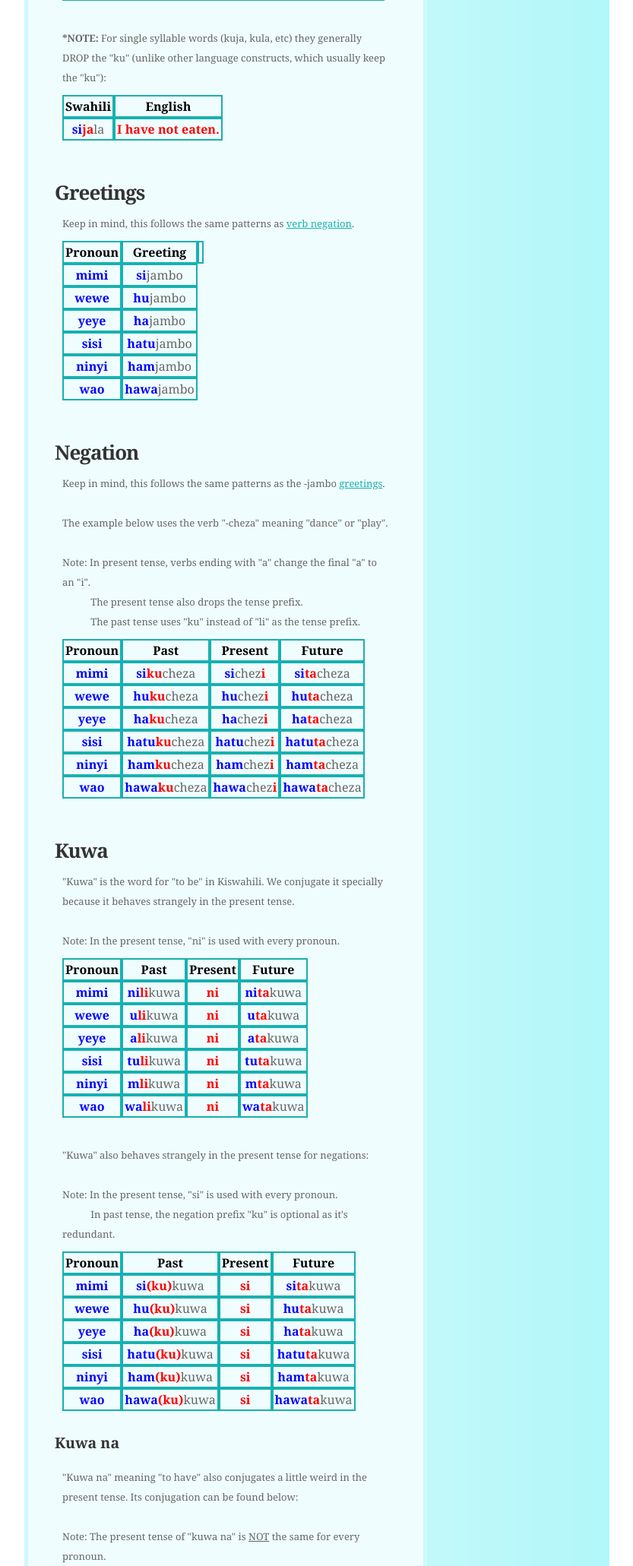
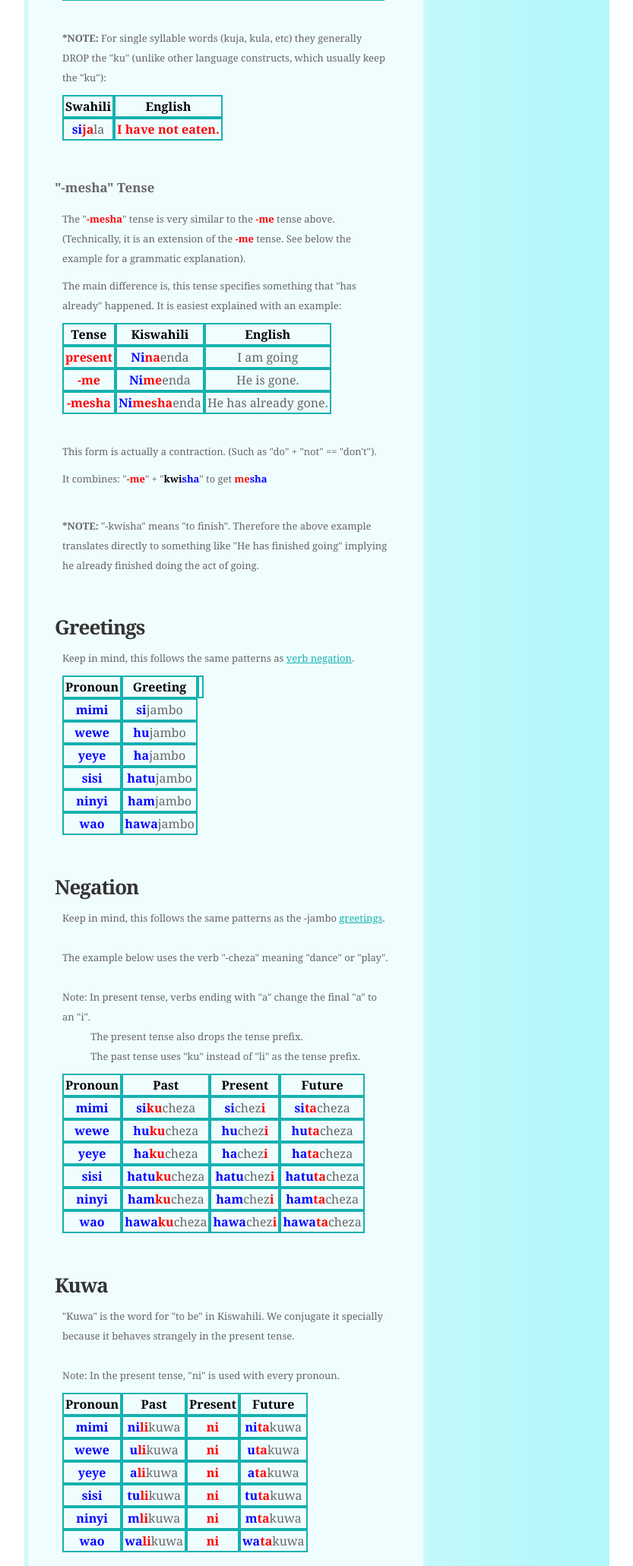
Before and after one commit to mrhappyasthma/SwahiliCheatSheet, a Python web app: template templates/home.html in a window 1280 px wide. Shown: the part 3859-5920 px from the top of the page at 76% size, without its empty margins (223-1056 px from the left). Run offline with Jinja, Linux system fonts and the light colour scheme; the template is opened without the code that fills it, so the values that code supplies are empty.

Commit message:
Added "-mesha" tense

```diff
--- a/templates/posts/tenses.html
+++ b/templates/posts/tenses.html
@@ -12,7 +12,7 @@
 	</p>
 
 	<div class="entry">
-		<table id="tenses" border="0" cellpading="0" cellspacing="0">
+		<table id="tenses" border="0" cellpadding="0" cellspacing="0">
 			<tr class="title">
 				<td>Tense</td>
 				<td>Verb Prefix</td>
@@ -36,7 +36,7 @@
 			Here is an example of the conjugations of "-lala" the verb for "sleep".  The pronoun prefix is in <span class="blue">blue</span>.  The tense prefix is in <span class="red">red</span>.
 		</p>
 
-		<table id="tenses" border="0" cellpading="0" cellspacing="0">
+		<table id="tenses" border="0" cellpadding="0" cellspacing="0">
 			<tr class="title">
 				<td>Pronoun</td>
 				<td>Past</td>
@@ -110,7 +110,7 @@
 			</li>
 			<br>
 
-			<table id="-mepassive" border="0" cellpading="0" cellspacing="0">
+			<table id="-mepassive" border="0" cellpadding="0" cellspacing="0">
 				<tr class="title">
 					<td>Tense</td>
 					<td>Swahili</td>
@@ -148,7 +148,7 @@
 			</li>
 			<br>
 
-			<table id="-meactive" border="0" cellpading="0" cellspacing="0">
+			<table id="-meactive" border="0" cellpadding="0" cellspacing="0">
 				<tr class="title">
 					<td>Tense</td>
 					<td>Swahili</td>
@@ -191,7 +191,7 @@
 
 		<p>For example, we will use the verb "-fika" (to arrive):</p>
 
-		<table id="-jatable" border="0" cellpading="0" cellspacing="0">
+		<table id="-jatable" border="0" cellpadding="0" cellspacing="0">
 			<tr class="title">
 				<td>Pronoun</td>
 				<td>Swahili</td>
@@ -231,7 +231,7 @@
 
 		<p><br><b>*NOTE:</b>  For single syllable words (kuja, kula, etc) they generally DROP the "ku" (unlike other language constructs, which usually keep the "ku"):</p>
 
-		<table id="-jaexception" border="0" cellpading="0" cellspacing="0">
+		<table id="-jaexception" border="0" cellpadding="0" cellspacing="0">
 			<tr class="title">
 				<td>Swahili</td>
 				<td>English</td>
@@ -241,5 +241,41 @@
 				<td><span class="red">I have not eaten.</span></td>
 			</tr>
 		</table>
+
+		<br>
+		<div class="subtitle">
+			<h4 id="-ja">"-mesha" Tense</h4>
+		</div>
+
+		<p>The "<span class="red">-mesha</span>" tense is very similar to the <span class="red">-me</span> tense above. (Technically, it is an extension of the <Span class="red">-me</span> tense.  See below the example for a grammatic explanation).<p>
+		<p>The main difference is, this tense specifies something that "has already" happened.  It is easiest explained with an example:<br></p>
+
+		<table id="-mesha" border="0" cellpadding="0" cellspacing="0">
+			<tr class="title">
+				<td>Tense</td>
+				<td>Kiswahili</td>
+				<td>English</td>
+			</tr>
+			<tr class="highlight">
+				<td><span class="red">present<span></td>
+				<td><span class="blue">Ni</span><span class="red">na</span>enda</td>
+				<td>I am going</td>
+			</tr>
+			<tr class="highlight">
+				<td><span class="red">-me</span></td>
+				<td><span class="blue">Ni</span><span class="red">me</span>enda</td>
+				<td>He is gone.</td>
+			</tr>
+			<tr class="highlight">
+				<td><span class="red">-mesha</span></td>
+				<td><span class="blue">Ni</span><span class="red">mesha</span>enda</td>
+				<td>He has already gone.</td>
+			</tr>
+		</table>
+
+		<p><br>This form is actually a contraction.  (Such as "do" + "not" == "don't").</p>
+		<p>It combines: "<span class="red">-me</span>" + "<span class="black">kwi</span><span class="blue">sha</span>" to get <span class="red">me</span><span class="blue">sha</span></p>
+
+		<p><br><b>*NOTE:</b> "-kwisha" means "to finish".  Therefore the above example translates directly to something like "He has finished going" implying he already finished doing the act of going.</p>
 	</div>
 </div>
```
